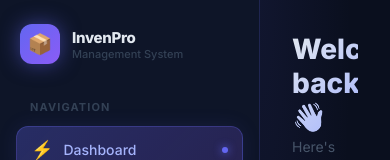
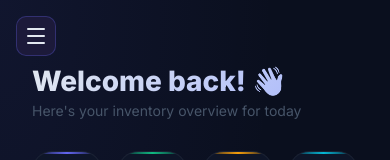
Before and after one commit to hemaperikala/inventory-system, a React app in the folder frontend/: page / in a window 390 px wide. Shown: the top 160 px of the page. Built offline with nearby package versions, Linux system fonts and the light colour scheme; no server answers; the HTML template or start-up script is replaced by a standard one.

Commit message:
add sliding sidebar with hamburger menu

```diff
--- a/frontend/src/App.jsx
+++ b/frontend/src/App.jsx
@@ -14,23 +14,79 @@ const nav = [
 
 export default function App() {
   const [page, setPage] = useState('dashboard')
+  const [sidebarOpen, setSidebarOpen] = useState(false)
+
+  const navigate = (id) => {
+    setPage(id)
+    setSidebarOpen(false)
+  }
+
   return (
-    <div style={{display:'flex', minHeight:'100vh'}}>
-      <nav className="sidebar">
-        <div style={{marginBottom:'32px', padding:'0 4px'}}>
+    <div style={{display:'flex', minHeight:'100vh', position:'relative'}}>
+
+      {/* Hamburger button */}
+      <button
+        onClick={() => setSidebarOpen(!sidebarOpen)}
+        style={{
+          position:'fixed', top:'16px', left:'16px', zIndex:1000,
+          background:'rgba(30,27,60,0.95)', border:'1px solid rgba(99,102,241,0.3)',
+          borderRadius:'10px', width:'40px', height:'40px',
+          display:'flex', flexDirection:'column', alignItems:'center',
+          justifyContent:'center', gap:'5px', cursor:'pointer',
+          backdropFilter:'blur(10px)', transition:'all 0.2s'
+        }}
+      >
+        <span style={{width:'18px', height:'2px', background:'#e2e8f0', borderRadius:'2px', transition:'all 0.3s',
+          transform: sidebarOpen ? 'rotate(45deg) translate(5px, 5px)' : 'none'}}></span>
+        <span style={{width:'18px', height:'2px', background:'#e2e8f0', borderRadius:'2px', transition:'all 0.3s',
+          opacity: sidebarOpen ? 0 : 1}}></span>
+        <span style={{width:'18px', height:'2px', background:'#e2e8f0', borderRadius:'2px', transition:'all 0.3s',
+          transform: sidebarOpen ? 'rotate(-45deg) translate(5px, -5px)' : 'none'}}></span>
+      </button>
+
+      {/* Overlay */}
+      {sidebarOpen && (
+        <div
+          onClick={() => setSidebarOpen(false)}
+          style={{
+            position:'fixed', inset:0, background:'rgba(0,0,0,0.5)',
+            zIndex:998, backdropFilter:'blur(2px)',
+            animation:'fadeIn 0.2s ease'
+          }}
+        />
+      )}
+
+      {/* Sidebar */}
+      <nav className="sidebar" style={{
+        position:'fixed', top:0, left:0, height:'100vh', zIndex:999,
+        transform: sidebarOpen ? 'translateX(0)' : 'translateX(-100%)',
+        transition:'transform 0.3s cubic-bezier(0.4,0,0.2,1)',
+        boxShadow: sidebarOpen ? '4px 0 30px rgba(0,0,0,0.5)' : 'none'
+      }}>
+        <div style={{marginBottom:'32px', padding:'0 4px', marginTop:'8px'}}>
           <div style={{display:'flex', alignItems:'center', gap:'12px'}}>
             <div className="logo-box">📦</div>
             <div>
               <div style={{fontWeight:'800', fontSize:'15px', color:'#e2e8f0', letterSpacing:'-0.3px'}}>InvenPro</div>
-              <div style={{fontSize:'11px', color:'#334155', fontWeight:'500'}}>Management System</div>
+              <div style={{fontSize:'11px', color:'#64748b', fontWeight:'500'}}>Management System</div>
             </div>
+            {/* Close button inside sidebar */}
+            <button
+              onClick={() => setSidebarOpen(false)}
+              style={{
+                marginLeft:'auto', background:'rgba(255,255,255,0.05)',
+                border:'1px solid rgba(255,255,255,0.1)', borderRadius:'8px',
+                width:'28px', height:'28px', cursor:'pointer', color:'#94a3b8',
+                fontSize:'16px', display:'flex', alignItems:'center', justifyContent:'center'
+              }}
+            >✕</button>
           </div>
         </div>
 
         <div style={{fontSize:'11px', color:'#334155', fontWeight:'700', padding:'0 14px', marginBottom:'8px', textTransform:'uppercase', letterSpacing:'0.1em'}}>Navigation</div>
 
         {nav.map(n => (
-          <button key={n.id} onClick={() => setPage(n.id)} className={`nav-btn ${page===n.id?'active':''}`}>
+          <button key={n.id} onClick={() => navigate(n.id)} className={`nav-btn ${page===n.id?'active':''}`}>
             <span style={{fontSize:'18px'}}>{n.icon}</span>
             <span>{n.label}</span>
             {page===n.id && <span style={{marginLeft:'auto', width:'6px', height:'6px', borderRadius:'50%', background:'#6366f1', boxShadow:'0 0 8px #6366f1'}}></span>}
@@ -40,14 +96,15 @@ export default function App() {
         <div style={{marginTop:'auto', padding:'16px', background:'rgba(99,102,241,0.05)', borderRadius:'14px', border:'1px solid rgba(99,102,241,0.15)'}}>
           <div style={{fontSize:'11px', color:'#475569', fontWeight:'600', marginBottom:'8px', textTransform:'uppercase', letterSpacing:'0.05em'}}>System Status</div>
           <div style={{display:'flex', alignItems:'center', gap:'8px'}}>
-            <div style={{width:'8px', height:'8px', borderRadius:'50%', background:'#10b981', boxShadow:'0 0 8px #10b981', animation:'pulse-glow 2s infinite'}}></div>
+            <div style={{width:'8px', height:'8px', borderRadius:'50%', background:'#10b981', boxShadow:'0 0 8px #10b981'}}></div>
             <span style={{fontSize:'13px', color:'#34d399', fontWeight:'600'}}>API Running: Live</span>
           </div>
           <div style={{fontSize:'11px', color:'#334155', marginTop:'6px'}}>FastAPI + PostgreSQL</div>
         </div>
       </nav>
 
-      <main className="main">
+      {/* Main content */}
+      <main className="main" style={{marginLeft:0, width:'100%', paddingTop:'64px'}}>
         <div className="page-enter" key={page}>
           {page === 'dashboard' && <Dashboard setPage={setPage} />}
           {page === 'products' && <Products />}
```
